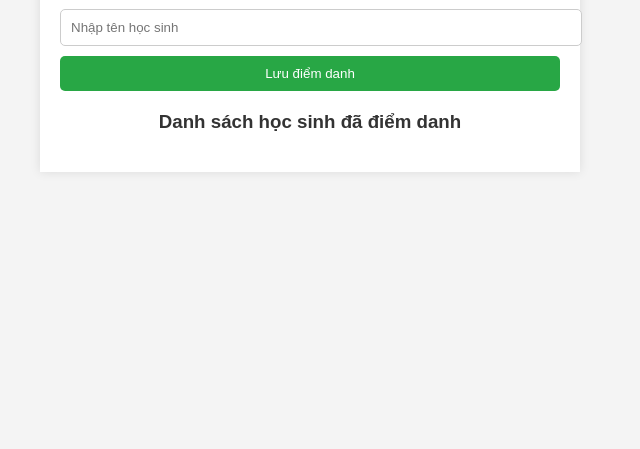
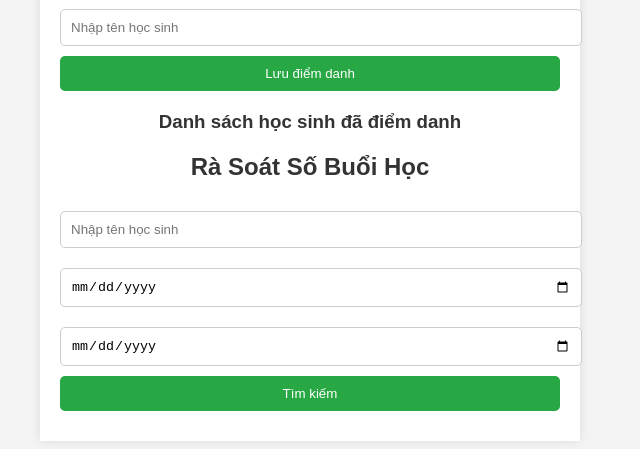
Before and after one commit to jimmywea/attendance-tool, a plain HTML site: page index.html in a window 1280 px wide. Shown: the part 109-558 px from the top of the page, without its empty margins (330-970 px from the left). Drawn offline with Linux system fonts and the light colour scheme.

Commit message:
Update index.html

```diff
--- a/index.html
+++ b/index.html
@@ -22,7 +22,7 @@
             text-align: center;
             color: #333;
         }
-        input[type="text"] {
+        input[type="text"], input[type="date"] {
             width: 100%;
             padding: 10px;
             margin: 10px 0;
@@ -79,10 +79,17 @@
         <h3>Danh sách học sinh đã điểm danh</h3>
         <ul id="studentList"></ul>
     </div>
+
+    <!-- Phần rà soát học sinh -->
+    <h2>Rà Soát Số Buổi Học</h2>
+    <input type="text" id="searchStudentName" placeholder="Nhập tên học sinh">
+    <input type="date" id="startDate" placeholder="Ngày bắt đầu">
+    <input type="date" id="endDate" placeholder="Ngày kết thúc">
+    <button onclick="searchAttendance()">Tìm kiếm</button>
+    <div class="message" id="searchMessage"></div>
 </div>
 
 <script>
-    // Biến để lưu danh sách học sinh đã điểm danh
     let studentAttendanceList = [];
 
     function submitAttendance() {
@@ -93,7 +100,6 @@
             return;
         }
 
-        // Gửi dữ liệu qua yêu cầu POST tới Google Apps Script
         fetch("https://script.google.com/macros/s/AKfycbzJMsxTrUnJliJ8C216tkHEUXu7J0kcCJe8mLHu9Ir2O0WC3l_TInwB1q_VQu-7MtE1Qg/exec", {
             method: "POST",
             headers: {
@@ -104,9 +110,8 @@
         .then(response => response.text())
         .then(data => {
             document.getElementById("message").innerHTML = data;
-            document.getElementById("studentName").value = ""; // Xóa ô nhập liệu sau khi lưu thành công
+            document.getElementById("studentName").value = "";
 
-            // Cập nhật danh sách học sinh đã điểm danh
             studentAttendanceList.push(studentName);
             updateAttendanceList();
         })
@@ -116,10 +121,9 @@
         });
     }
 
-    // Hàm để cập nhật danh sách học sinh đã điểm danh
     function updateAttendanceList() {
         const listElement = document.getElementById("studentList");
-        listElement.innerHTML = ""; // Xóa danh sách cũ
+        listElement.innerHTML = "";
 
         studentAttendanceList.forEach((student, index) => {
             const listItem = document.createElement("li");
@@ -127,6 +131,29 @@
             listElement.appendChild(listItem);
         });
     }
+
+    function searchAttendance() {
+        const studentName = document.getElementById("searchStudentName").value;
+        const startDate = document.getElementById("startDate").value;
+        const endDate = document.getElementById("endDate").value;
+
+        if (studentName === "" || startDate === "" || endDate === "") {
+            document.getElementById("searchMessage").innerHTML = "Vui lòng nhập đầy đủ thông tin!";
+            return;
+        }
+
+        fetch(`https://script.google.com/macros/s/AKfycbzJMsxTrUnJliJ8C216tkHEUXu7J0kcCJe8mLHu9Ir2O0WC3l_TInwB1q_VQu-7MtE1Qg/exec?studentName=${encodeURIComponent(studentName)}&startDate=${startDate}&endDate=${endDate}`, {
+            method: "GET"
+        })
+        .then(response => response.text())
+        .then(data => {
+            document.getElementById("searchMessage").innerHTML = data;
+        })
+        .catch(error => {
+            document.getElementById("searchMessage").innerHTML = "Có lỗi xảy ra!";
+            console.error("Error:", error);
+        });
+    }
 </script>
 
 </body>
```
